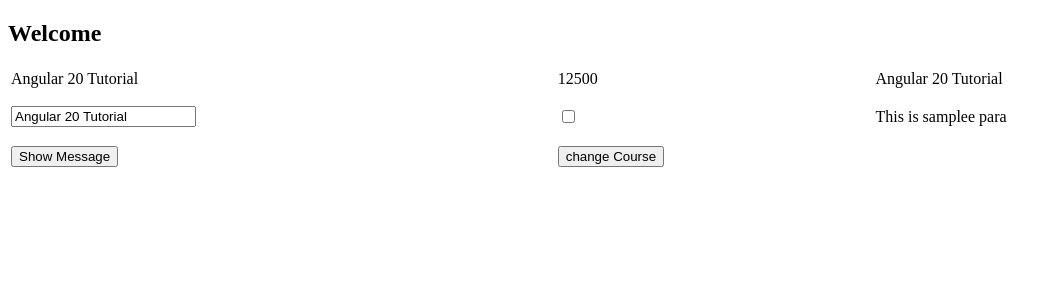
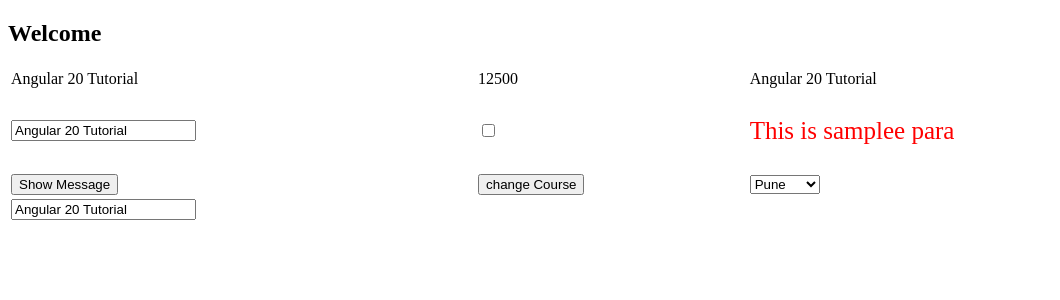
Before and after one commit to am-datascientist/angular-20, an Angular app: page / in a window 1280 px wide. Shown: the top 300 px of the page, without its empty margins (0-1060 px from the left). Built offline with nearby package versions, Linux system fonts and the light colour scheme.

Commit message:
Conclusão ligação de dados

```diff
--- a/src/app/components/data-binding/data-binding.css
+++ b/src/app/components/data-binding/data-binding.css
@@ -1,4 +1,4 @@
-.mycolor {
+.myColor {
     color:red;
     font-size: 25px;
 
--- a/src/app/components/data-binding/data-binding.html
+++ b/src/app/components/data-binding/data-binding.html
@@ -1,7 +1,5 @@
 <table style="width: 100%;">
-
     <tr>
-
         <td>
             {{courseName}}
         </td>
@@ -26,15 +24,24 @@
             <p [class]="myClassName">This is samplee para</p>
         </td>
     </tr>
-
     <tr>
-
         <td>
             <button (click)="showWelcomeMessage()"> Show Message</button>
         </td>
         <td>
             <button (click)="changeCourseName()">change Course</button>
         </td>
+        <td>
+            <select (change)="onCityChange()">
+                <option value="">Pune</option>
+                <option value="">Nagpur</option>
+                <option value="">Mumbai</option>
+            </select>
+        </td>
     </tr>
-
+    <tr>
+        <td>
+            <input type="text" [(ngModel)]="courseName">
+        </td>
+    </tr>
 </table>
--- a/src/app/components/data-binding/data-binding.ts
+++ b/src/app/components/data-binding/data-binding.ts
@@ -1,8 +1,9 @@
 import { Component } from '@angular/core';
+import { FormsModule } from '@angular/forms';
 
 @Component({
   selector: 'app-data-binding',
-  imports: [],
+  imports: [FormsModule],
   templateUrl: './data-binding.html',
   styleUrl: './data-binding.css',
 })
@@ -29,4 +30,8 @@ export class DataBinding {
   changeCourseName() {
     this.courseName = "reactjs Tutorial"
   }
+  onCityChange() {
+    alert("City chnaged")
+  }
+
 }
```
